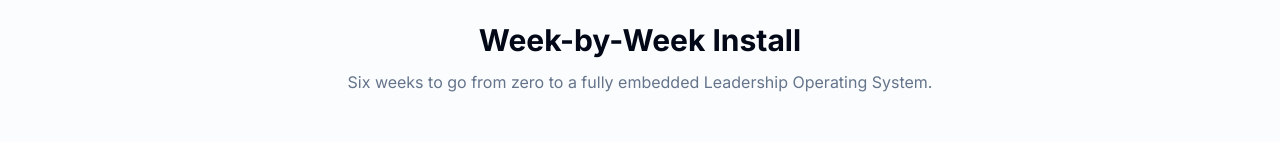
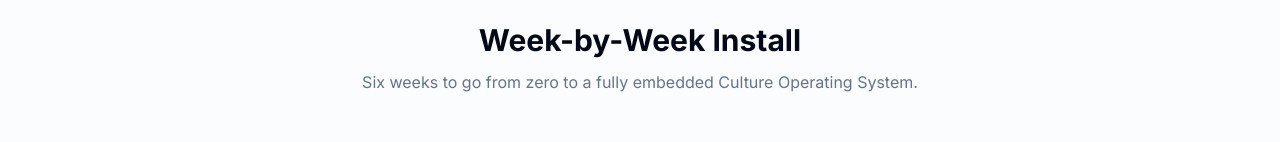
Before and after one commit to ivan-ai-san/culturecrunch-landing, a Next.js app: page / in a window 1280 px wide. Both pictures are taken after a click on the button "Show Week-by-Week Breakdown". Shown: the part 10085-10227 px from the top of the page. Built offline with nearby package versions, Linux system fonts and the light colour scheme.

Commit message:
Metadata change to Culture OS

```diff
--- a/How It Works/cpb.config.ts
+++ b/How It Works/cpb.config.ts
@@ -258,7 +258,7 @@ export const cpbConfig: IndustryConfig = {
   // ===========================================================================
 
   solution: {
-    headline: 'A 6-Week Program That Installs The Accountable Leadership Operating System',
+    headline: 'A 6-Week Program That Installs The Culture Operating System',
     tagline: '',
     description: 'Transform CPB teams with accountable conversations, clear decisions, and repeatable leadership habits that lift performance, reduce turnover, and protect project margin.',
 
--- a/app/lead-magnet-guide/page.tsx
+++ b/app/lead-magnet-guide/page.tsx
@@ -745,7 +745,7 @@ export default function LeadMagnetGuidePage() {
               Culture Crunch replaces the broken $60 billion leadership development industry with research-backed operating systems that create lasting behavioural change. We target industrial sectors - manufacturing, construction, and healthcare - where leadership failures have measurable safety and operational consequences.
             </p>
             <p className="text-muted-foreground">
-              Our 6-week Leadership Operating System program embeds accountable conversations into weekly rhythms, supported by AI-powered guidance and cross-organisation pattern recognition. Because culture isn't built through events. It's built through systems.
+              Our 6-week Culture Operating System program embeds accountable conversations into weekly rhythms, supported by AI-powered guidance and cross-organisation pattern recognition. Because culture isn't built through events. It's built through systems.
             </p>
             <p className="text-sm text-purple-600 dark:text-purple-400 font-medium mt-4 print:hidden">
               <Link href="/" className="hover:underline">www.culturecrunch.io</Link>
--- a/app/page.tsx
+++ b/app/page.tsx
@@ -733,7 +733,7 @@ export default function Home() {
                 <div className="text-center mb-12">
                   <h3 className="text-2xl md:text-3xl font-bold mb-3">Week-by-Week Install</h3>
                   <p className="text-muted-foreground max-w-2xl mx-auto">
-                    Six weeks to go from zero to a fully embedded Leadership Operating System.
+                    Six weeks to go from zero to a fully embedded Culture Operating System.
                   </p>
                 </div>
                 <WeekByWeekTimeline />
```
